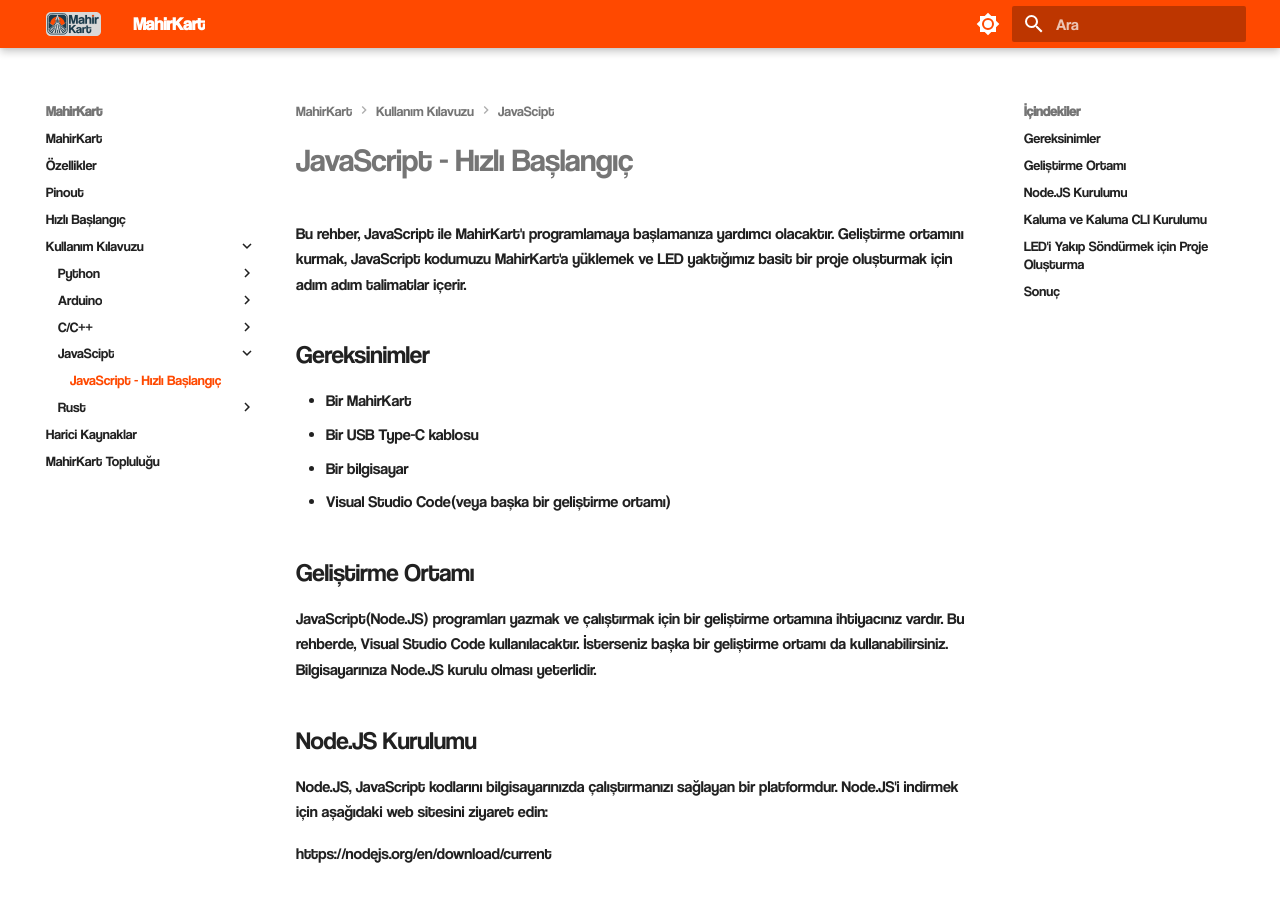
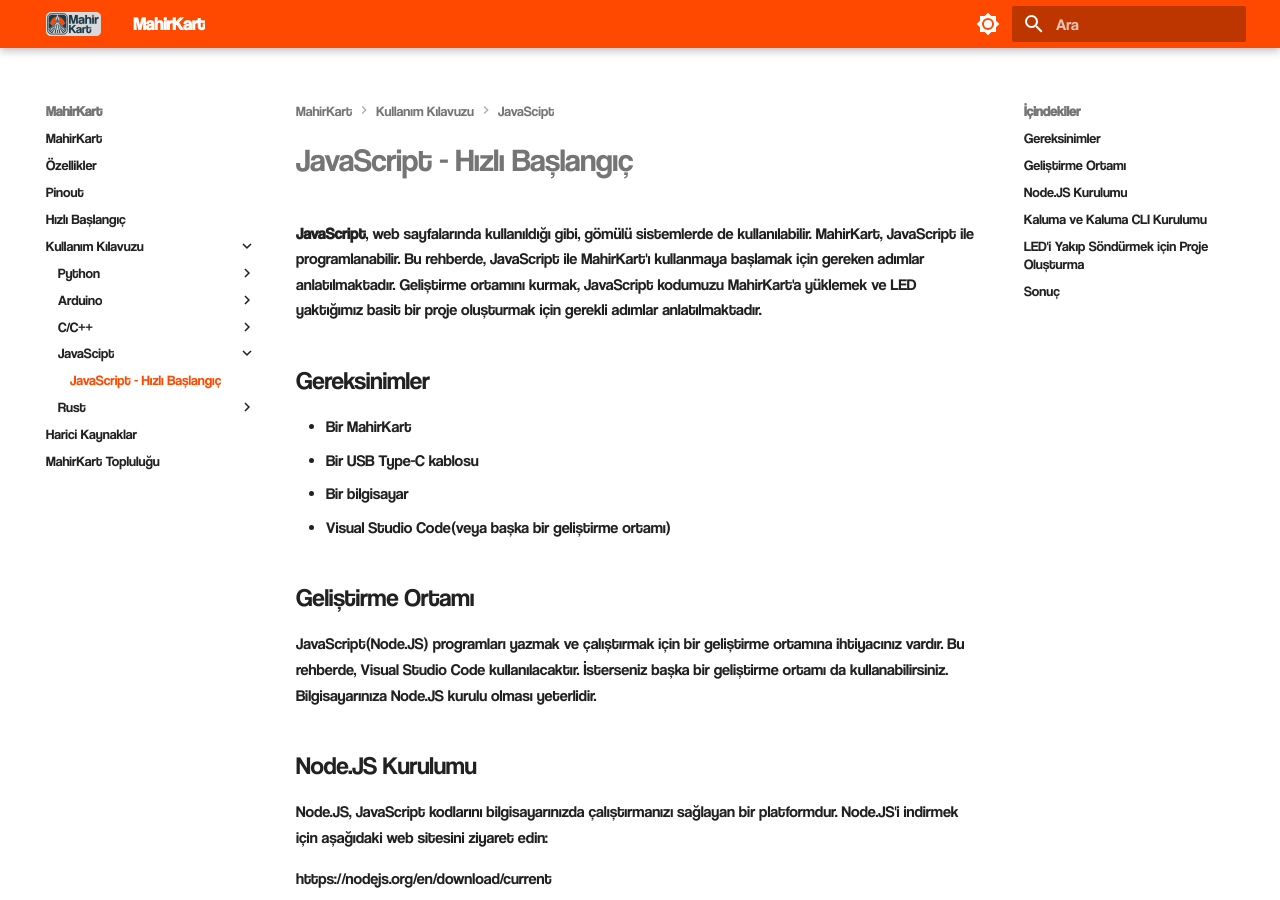
Before and after one commit to BilalAlpaslan/MahirKart-docs, an MkDocs documentation site: the page built from docs/userguide/javascript/quickstart.md, in a window 1280 px wide and 900 px high. Built offline with MkDocs 1.6.1 and Material for MkDocs 9.7.7, drawn with Linux system fonts in a browser that asks for light colours; some web fonts are replaced.

Commit message:
seo improved  js quickstart

```diff
--- a/docs/userguide/javascript/quickstart.md
+++ b/docs/userguide/javascript/quickstart.md
@@ -1,6 +1,9 @@
 # JavaScript - Hızlı Başlangıç
 
-Bu rehber, JavaScript ile MahirKart'ı programlamaya başlamanıza yardımcı olacaktır. Geliştirme ortamını kurmak, JavaScript kodumuzu MahirKart'a yüklemek ve LED yaktığımız basit bir proje oluşturmak için adım adım talimatlar içerir.
+<!-- keywords: Javascript ile Gömülü Programlama, JavaScript ile MahirKart Programlama, JavaScript ile MahirKart Kullanımı, JavaScript ile MahirKart Hızlı Başlangıç, JavaScript ile MahirKart LED Yakma, JavaScript ile MahirKart LED Blink -->
+<meta name="description" content="Javascript ile Gömülü Programlama, JavaScript ile MahirKart Programlama, JavaScript ile MahirKart Kullanımı, JavaScript ile MahirKart Hızlı Başlangıç, JavaScript ile MahirKart LED Yakma, JavaScript ile MahirKart LED Blink">
+
+**JavaScript**, web sayfalarında kullanıldığı gibi, gömülü sistemlerde de kullanılabilir. MahirKart, JavaScript ile programlanabilir. Bu rehberde, JavaScript ile MahirKart'ı kullanmaya başlamak için gereken adımlar anlatılmaktadır.  Geliştirme ortamını kurmak, JavaScript kodumuzu MahirKart'a yüklemek ve LED yaktığımız basit bir proje oluşturmak için gerekli adımlar anlatılmaktadır.
 
 ## Gereksinimler
 
```
